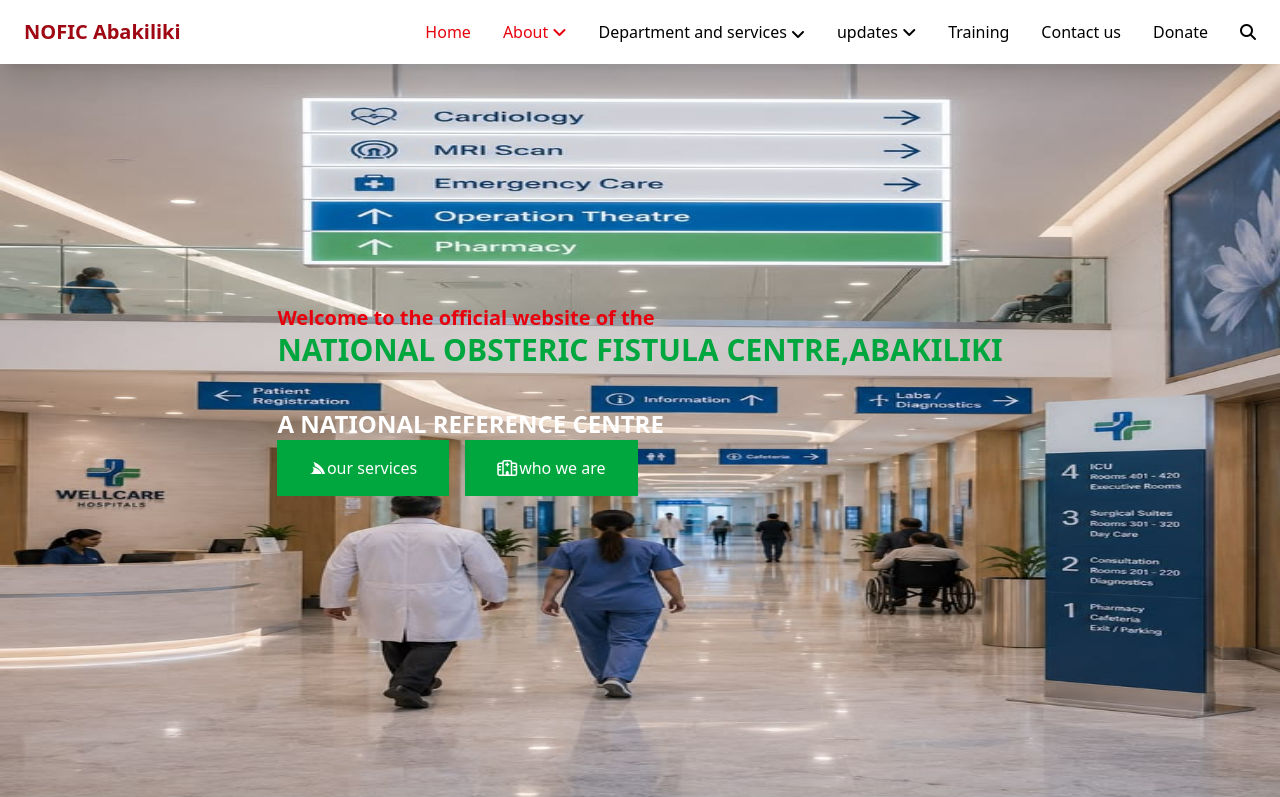
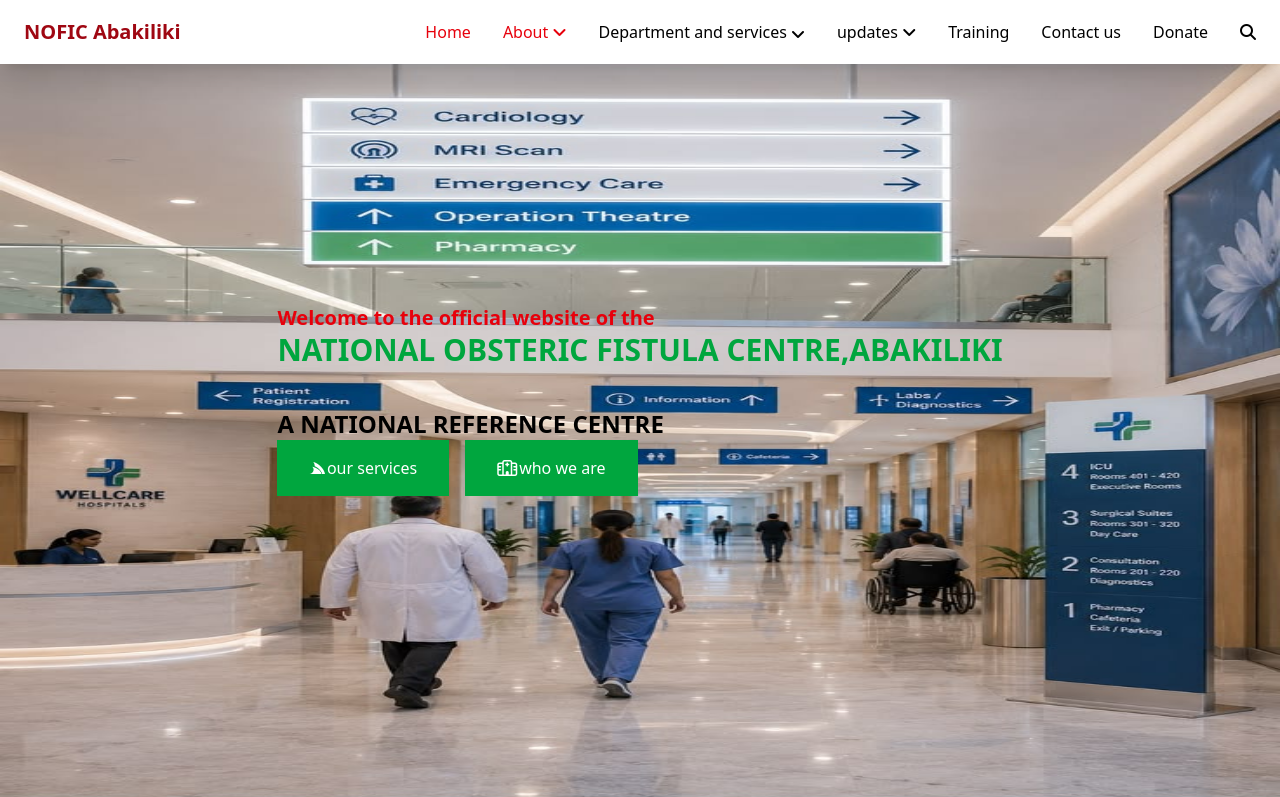
Before and after one commit to Emmanueladimchinaobi/NOFIC-web, a website: page index.html in a window 1280 px wide. Shown: the top 797 px of the page. Drawn offline with Linux system fonts and the light colour scheme.

Commit message:
first commit

```diff
--- a/index.html
+++ b/index.html
@@ -238,7 +238,7 @@
       <h1 class=" text-red-600 font-extrabold text-xl ">Welcome to the official website of the</h1>
       <p class="  text-green-600 font-extrabold  text-3xl  hover:text-white  ">
         NATIONAL OBSTERIC FISTULA CENTRE,ABAKILIKI</p>
-      <p class="text-white text-2xl mt-10 font-extrabold">A NATIONAL REFERENCE CENTRE</p>
+      <p class="text-black text-2xl mt-10 font-extrabold">A NATIONAL REFERENCE CENTRE</p>
       <div class="flex gap-4">
         <button class="px-8 py-4 bg-green-600 text-white hover:bg-red-500 cursor-pointer flex items-center gap-0.5 ">
           <i class="fa-brands fa-servicestack "></i> our services</button>
```
